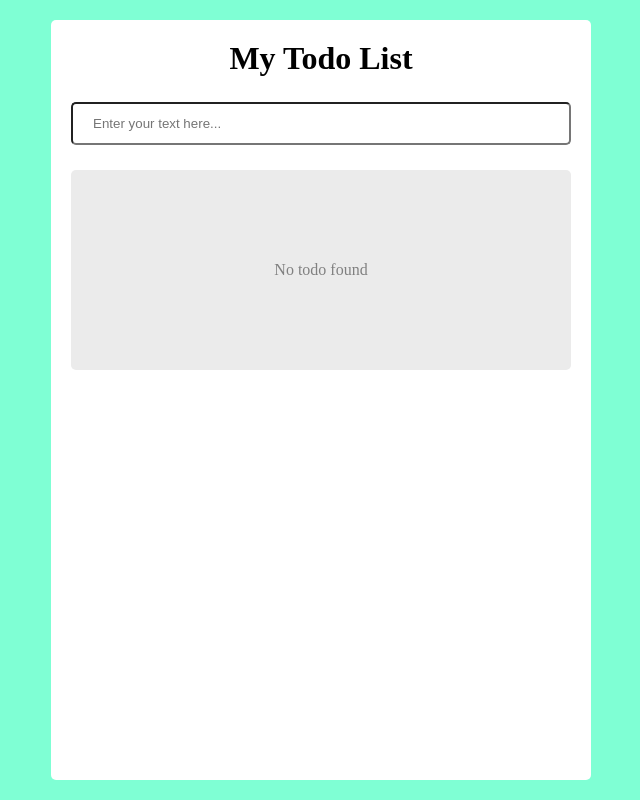
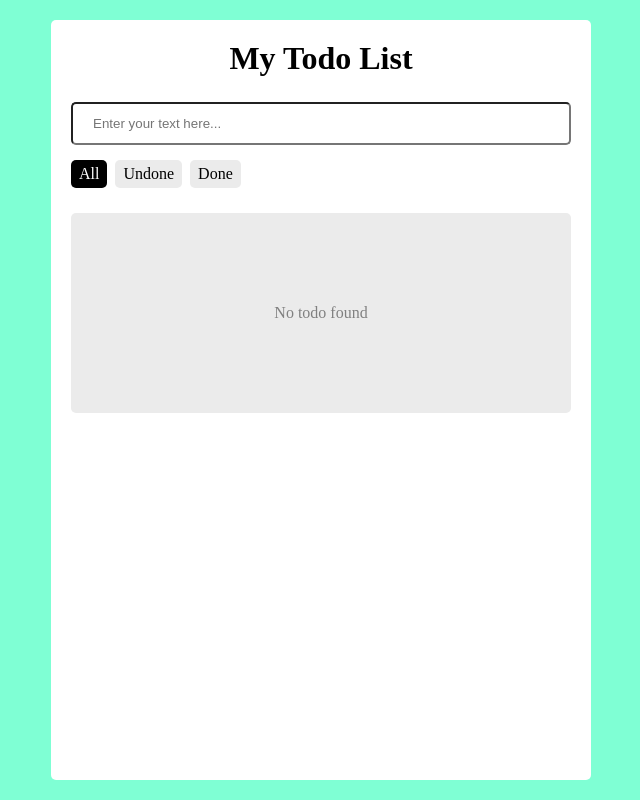
Before and after one commit to anish-sahoo/ReactTodo, a React (Create React App) app: page / in a window 1280 px wide. Shown: the whole page, without its empty margins (319-959 px from the left). Built offline with nearby package versions, Linux system fonts and the light colour scheme.

Commit message:
Adding filter tab list

```diff
--- a/src/App.jsx
+++ b/src/App.jsx
@@ -1,5 +1,6 @@
 import React, { useState } from 'react';
 import TodoList from './TodoList';
+import TabList from './TabList';
 import './stylesheets/App.css';
 
 const App = () => {
@@ -35,6 +36,8 @@ const App = () => {
         onKeyPress={(e) => handleEnterPress(e)}
       />
 
+      <TabList />
+
       {todoList.length > 0 ? (
         <TodoList todoList={todoList} handleTodoClick={handleTodoClick} />
       ) : (
--- /dev/null
+++ b/src/Tab.jsx
@@ -0,0 +1,9 @@
+import React from 'react';
+
+const Tab = ({ value }) => {
+  return (
+    <span className={`tab ${value === 'all' ? "active" : ""}`}>{value}</span>
+  );
+}
+
+export default Tab;
--- /dev/null
+++ b/src/TabList.jsx
@@ -0,0 +1,14 @@
+import React from 'react';
+import Tab from './Tab';
+
+const TabList = () => {
+  const tabs = ['all', 'undone', 'done']
+
+  return (
+    <div className="tab-list-container">
+      {tabs.map(tab => <Tab key={tab} value={tab} />)}
+    </div>
+  );
+}
+
+export default TabList;
--- a/src/stylesheets/App.css
+++ b/src/stylesheets/App.css
@@ -22,6 +22,25 @@ body {
   padding: 12px 20px;
   box-sizing: border-box;
   border-radius: 5px;
+}
+
+.tab-list-container {
+  margin-top: 15px;
+  display: flex;
+}
+
+.tab {
+  padding: 5px 8px;
+  border-radius: 5px;
+  margin-right: 8px;
+  background-color: #EBEBEB;
+  text-transform: capitalize;
+  cursor: pointer;
+}
+
+.tab.active {
+  background-color: black;
+  color: white;
 }
 
 .todo-list-container {
```
